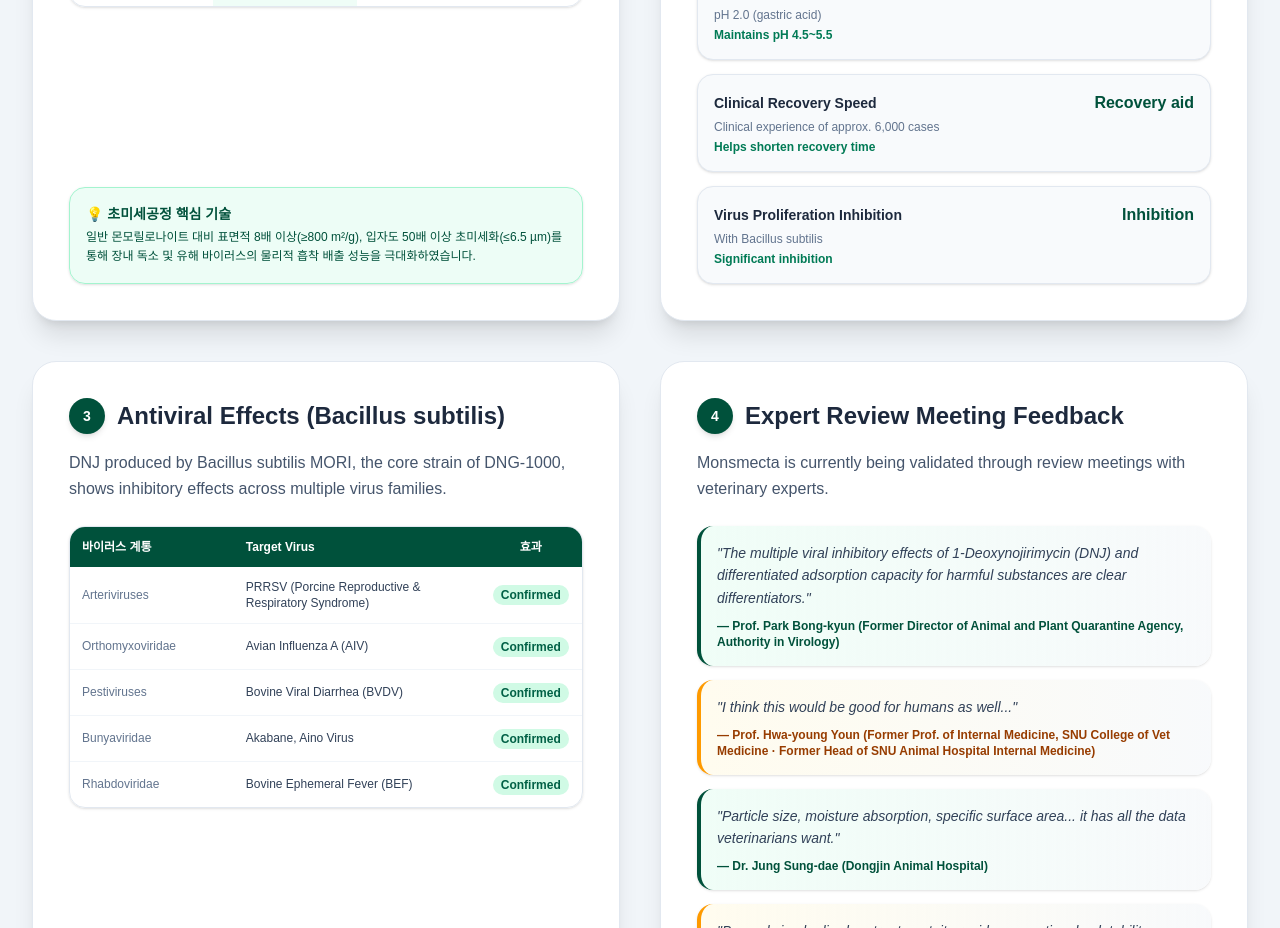
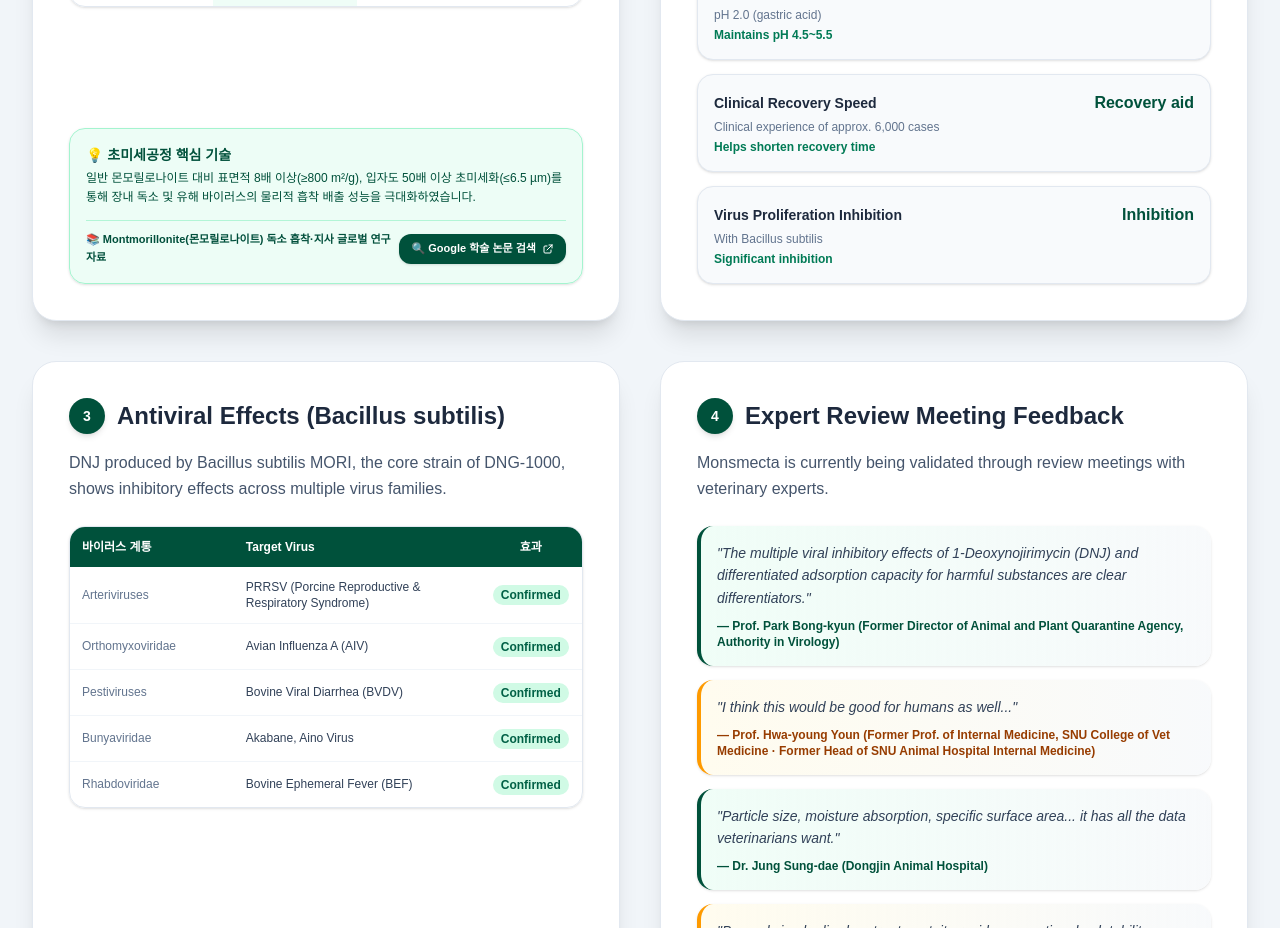
Before and after one commit to hongsoonil02-maker/monsmecta, a React (Vite) app: page / in a window 1280 px wide. Shown: the part 2400-3328 px from the top of the page. Built offline with nearby package versions, Linux system fonts and the light colour scheme; a web font is replaced by a local one.

Commit message:
Add Montmorillonite Google Scholar search link button to Box 1 for research papers

```diff
--- a/src/components/ClinicalEvidence.jsx
+++ b/src/components/ClinicalEvidence.jsx
@@ -59,9 +59,23 @@ const ClinicalEvidence = () => {
             </div>
 
             {/* 하단 균형용 핵심 요약 박스 */}
-            <div className="bg-emerald-50/90 border border-emerald-200 rounded-2xl p-4 text-xs font-medium text-[#00513b] leading-relaxed shadow-sm">
-              <span className="font-bold text-sm block mb-1">💡 초미세공정 핵심 기술</span>
-              일반 몬모릴로나이트 대비 표면적 8배 이상(≥800 m²/g), 입자도 50배 이상 초미세화(≤6.5 µm)를 통해 장내 독소 및 유해 바이러스의 물리적 흡착 배출 성능을 극대화하였습니다.
+            <div className="bg-emerald-50/90 border border-emerald-200 rounded-2xl p-4 text-xs font-medium text-[#00513b] leading-relaxed shadow-sm flex flex-col gap-3">
+              <div>
+                <span className="font-bold text-sm block mb-1">💡 초미세공정 핵심 기술</span>
+                일반 몬모릴로나이트 대비 표면적 8배 이상(≥800 m²/g), 입자도 50배 이상 초미세화(≤6.5 µm)를 통해 장내 독소 및 유해 바이러스의 물리적 흡착 배출 성능을 극대화하였습니다.
+              </div>
+              <div className="pt-2.5 border-t border-emerald-200/80 flex flex-col sm:flex-row sm:items-center justify-between gap-2">
+                <span className="text-[11px] text-emerald-900 font-semibold">📚 Montmorillonite(몬모릴로나이트) 독소 흡착·지사 글로벌 연구 자료</span>
+                <a
+                  href="https://www.google.com/search?q=montmorillonite+toxin+adsorption"
+                  target="_blank"
+                  rel="noopener noreferrer"
+                  className="inline-flex items-center justify-center gap-1.5 shrink-0 bg-[#00513b] hover:bg-[#003d2b] text-white text-[11px] font-bold px-3 py-1.5 rounded-xl transition-all shadow-sm hover:shadow-md hover:-translate-y-0.5"
+                >
+                  <span>🔍 Google 학술 논문 검색</span>
+                  <svg className="w-3 h-3" fill="none" stroke="currentColor" viewBox="0 0 24 24"><path strokeLinecap="round" strokeLinejoin="round" strokeWidth="2" d="M10 6H6a2 2 0 00-2 2v10a2 2 0 002 2h10a2 2 0 002-2v-4M14 4h6m0 0v6m0-6L10 14" /></svg>
+                </a>
+              </div>
             </div>
           </div>
 
```
